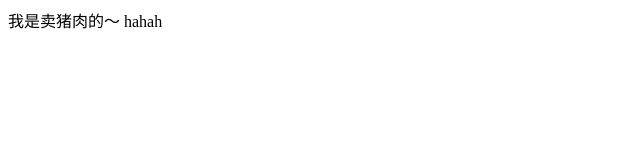
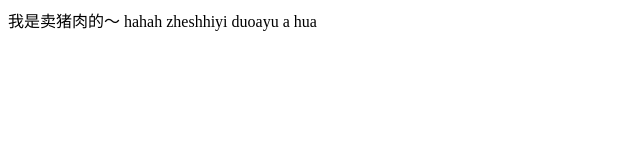
Before and after one commit to joker-zhang2020/blog-test, a plain HTML site: page index.html in a window 1280 px wide. Shown: the whole page, without its empty margins (0-640 px from the left). Drawn offline with Linux system fonts and the light colour scheme.

Commit message:
zheshigesha

```diff
--- a/index.html
+++ b/index.html
@@ -10,6 +10,9 @@
 <body>
     我是卖猪肉的～
     hahah
+
+
+    zheshhiyi duoayu a hua
 </body>
 
 </html>
```
